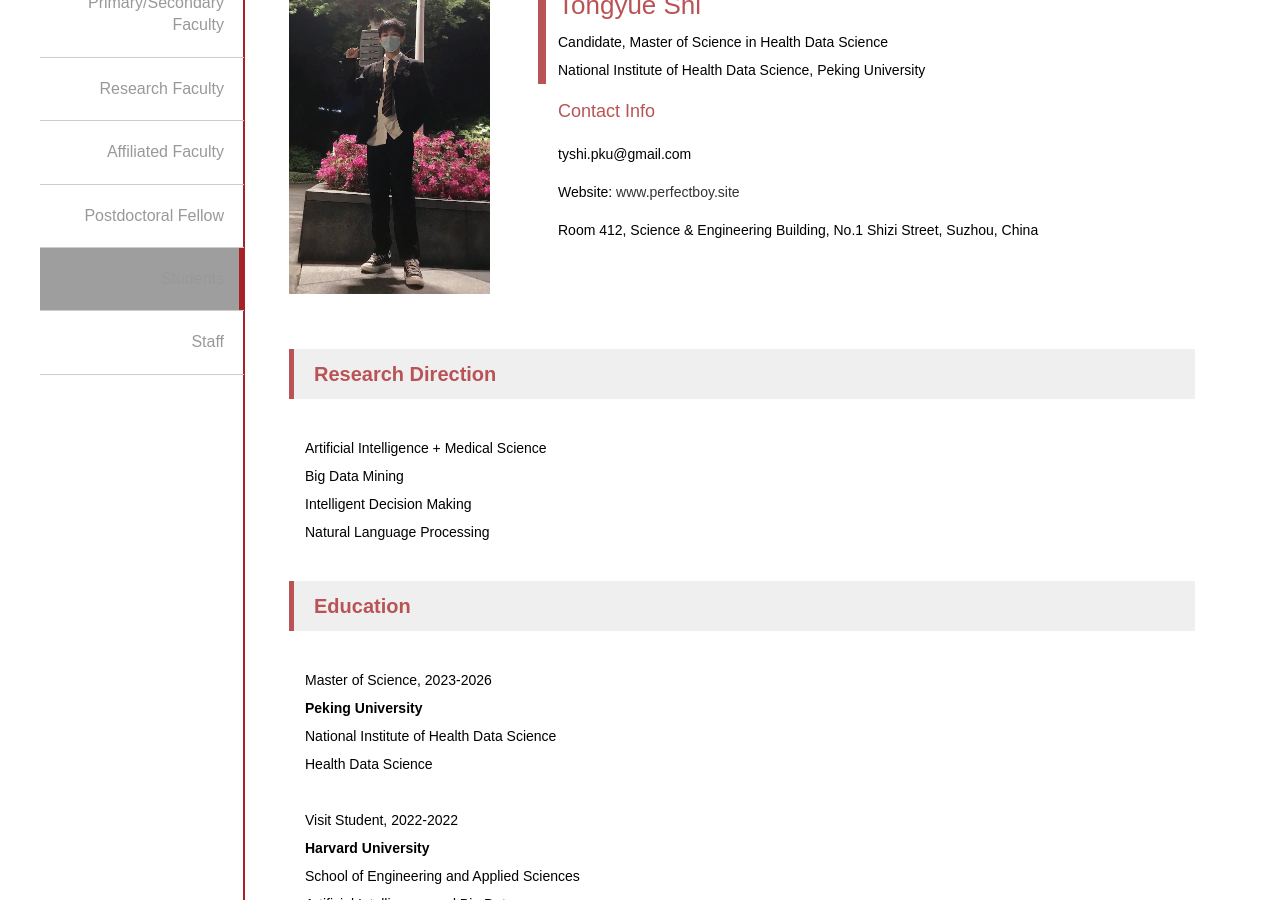
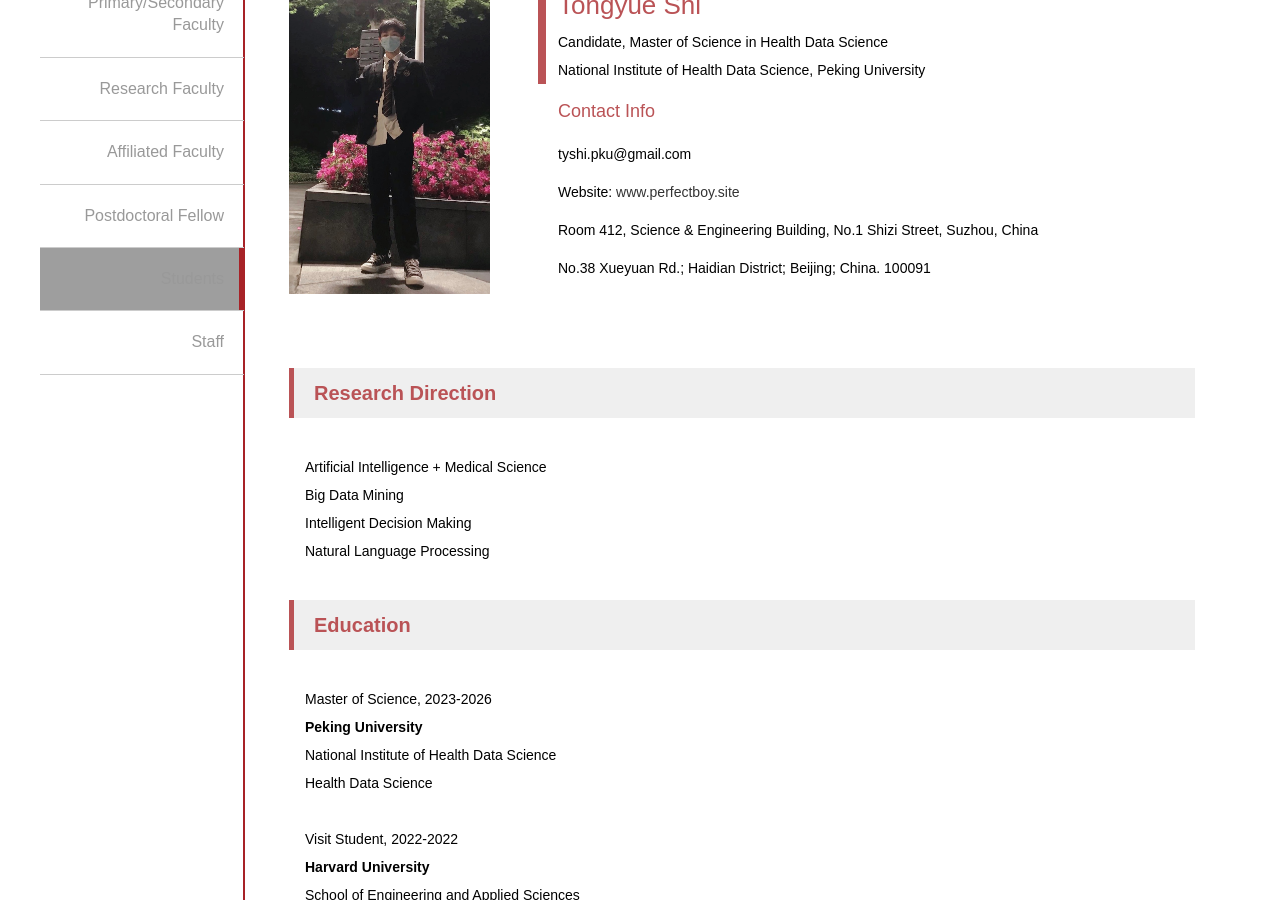
Before and after one commit to perfectboy666/perfectboy666.github.io, a Jekyll site: the page NIHDS/Tongyue Shi-NIHDS.html, which Jekyll copies as it is, in a window 1280 px wide and 900 px high, scrolled down 309 px. Built offline with Jekyll 4.4.1, drawn with Linux system fonts in a browser that asks for light colours; nearby versions of some CDN libraries; library files that are not in the unit come from our copies; grey boxes are pictures that could not be loaded.

Commit message:
Update Tongyue Shi-NIHDS.html

```diff
--- a/NIHDS/Tongyue Shi-NIHDS.html
+++ b/NIHDS/Tongyue Shi-NIHDS.html
@@ -171,6 +171,7 @@
                       <p>tyshi.pku@gmail.com</p>
                       <p>Website: <a href="http://www.perfectboy.site/">www.perfectboy.site</a></p>
                       <p>Room 412, Science & Engineering Building, No.1 Shizi Street, Suzhou, China</p>
+                      <p>No.38 Xueyuan Rd.; Haidian District; Beijing; China. 100091</p>
                     </div>
                   </div>
                 </div>
```
